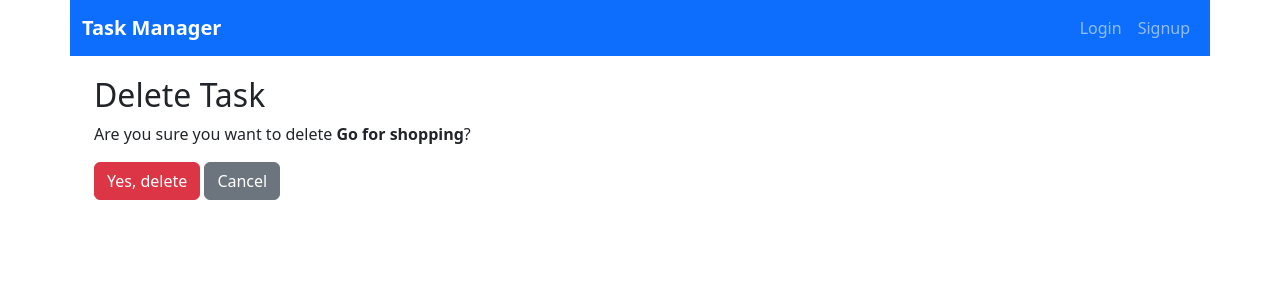
After one commit to JeremyWarui/Task-Manager, a Django app: page /tasks/1/delete in a window 1280 px wide. The commit adds this page. Shown: the top 300 px of the page. Run offline with Django 5.2, Linux system fonts and the light colour scheme; data comes from the database, SQL or seed files in the repository; both versions use the stored data as it was after the commit.

Commit message:
Implement deletion of a task

```diff
--- /dev/null
+++ b/tasks/templates/tasks/task_confirm_delete.html
@@ -0,0 +1,11 @@
+{% extends 'tasks/base.html' %}
+{% block title %}Delete Task{% endblock %}
+{% block content %}
+<h2>Delete Task</h2>
+<p>Are you sure you want to delete <strong>{{ task.title }}</strong>?</p>
+<form method="post">
+  {% csrf_token %}
+  <button type="submit" class="btn btn-danger">Yes, delete</button>
+  <a href="{% url 'task_list' %}" class="btn btn-secondary">Cancel</a>
+</form>
+{% endblock %}
--- a/tasks/templates/tasks/task_detail.html
+++ b/tasks/templates/tasks/task_detail.html
@@ -7,6 +7,6 @@
 <p><strong>Created At:</strong> {{ task.created_at }}</p>
 
 <a href="{% url 'task_edit' task.pk %}" class="btn btn-warning">Edit</a>
-<a href="#" class="btn btn-danger">Delete</a>
+<a href="{% url 'task_delete' task.pk %}" class="btn btn-danger">Delete</a>
 <a href="{% url 'task_list' %}" class="btn btn-secondary">Back</a>
 {% endblock %}
--- a/tasks/templates/tasks/task_list.html
+++ b/tasks/templates/tasks/task_list.html
@@ -49,7 +49,7 @@
           <td><span class="badge text-bg-dark">{{ task.get_status_display }}</span></td>
           <td>
             <a href="{% url 'task_edit' task.pk %}" class="btn btn-sm btn-outline-primary w-50">Edit</a>
-            <a href="#" class="btn btn-sm btn-outline-warning">Delete</a>
+            <a href="{% url 'task_delete' task.pk %}" class="btn btn-sm btn-outline-warning">Delete</a>
           </td>
         </tr>
       {% endfor %}
--- a/tasks/urls.py
+++ b/tasks/urls.py
@@ -6,5 +6,6 @@ urlpatterns = [
     path('', views.task_list, name="task_list"),
     path("<int:pk>/", views.task_detail, name="task_detail"),
     path("new/", views.task_create, name="task_create"),
-    path("<int:pk>/edit", views.task_edit, name="task_edit")
+    path("<int:pk>/edit", views.task_edit, name="task_edit"),
+    path("<int:pk>/delete", views.task_delete, name="task_delete")
 ]
--- a/tasks/views.py
+++ b/tasks/views.py
@@ -43,3 +43,11 @@ def task_create(request):
         messages.success(request, "Task created!")
         return redirect("task_list")
     return render(request, "tasks/task_form.html", { 'form': form})
+
+def task_delete(request, pk):
+    task = get_object_or_404(Task, pk=pk)
+    if request.method == 'POST':
+        task.delete()
+        messages.info(request, 'Task deleted')
+        return redirect('task_list')
+    return render(request, "tasks/task_confirm_delete.html", { 'task': task})
```
Also changed, not shown: db.sqlite3.
